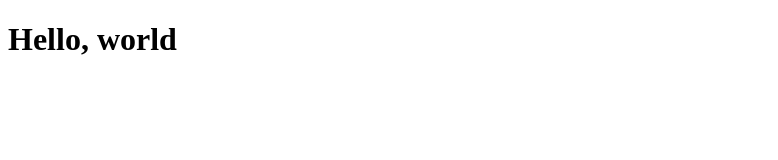
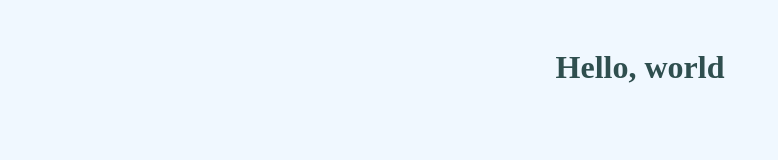
Before and after one commit to Saul-Codeman/CS50w, a plain HTML site: page Project 0/index.html in a window 1280 px wide. Shown: the whole page, without its empty margins (0-778 px from the left). Drawn offline with Linux system fonts and the light colour scheme.

Commit message:
Added styles

```diff
--- a/Project 0/index.html
+++ b/Project 0/index.html
@@ -2,9 +2,19 @@
 <html>
 <head>
     <Title>Project 0</Title>
+    <style>
+        body {
+            background-color: aliceblue;
+            padding: 20px;
+            color:darkslategrey
+        }
+
+
+
+    </style>
 </head>
 <body>
-    <h1>Hello, world</h1>
+    <h1 style="text-align: center">Hello, world</h1>
 </body>
 
 
```
